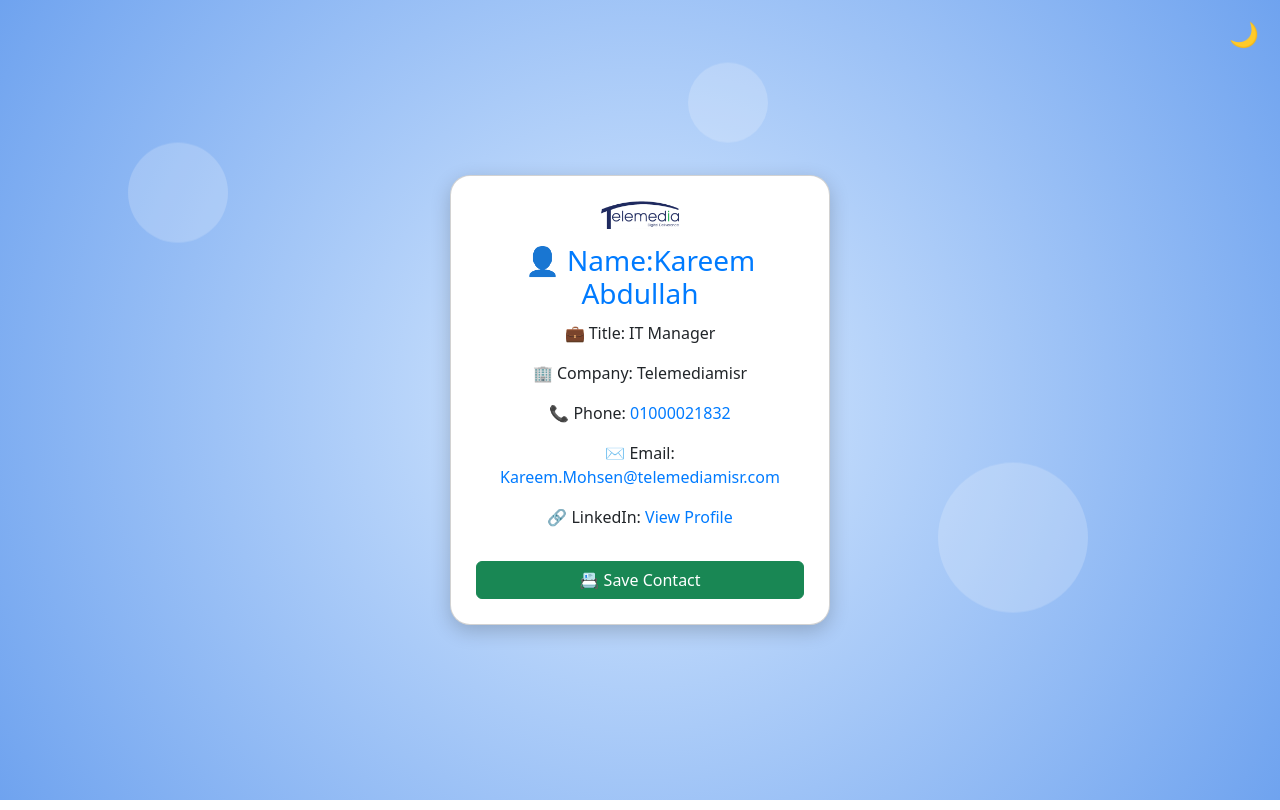
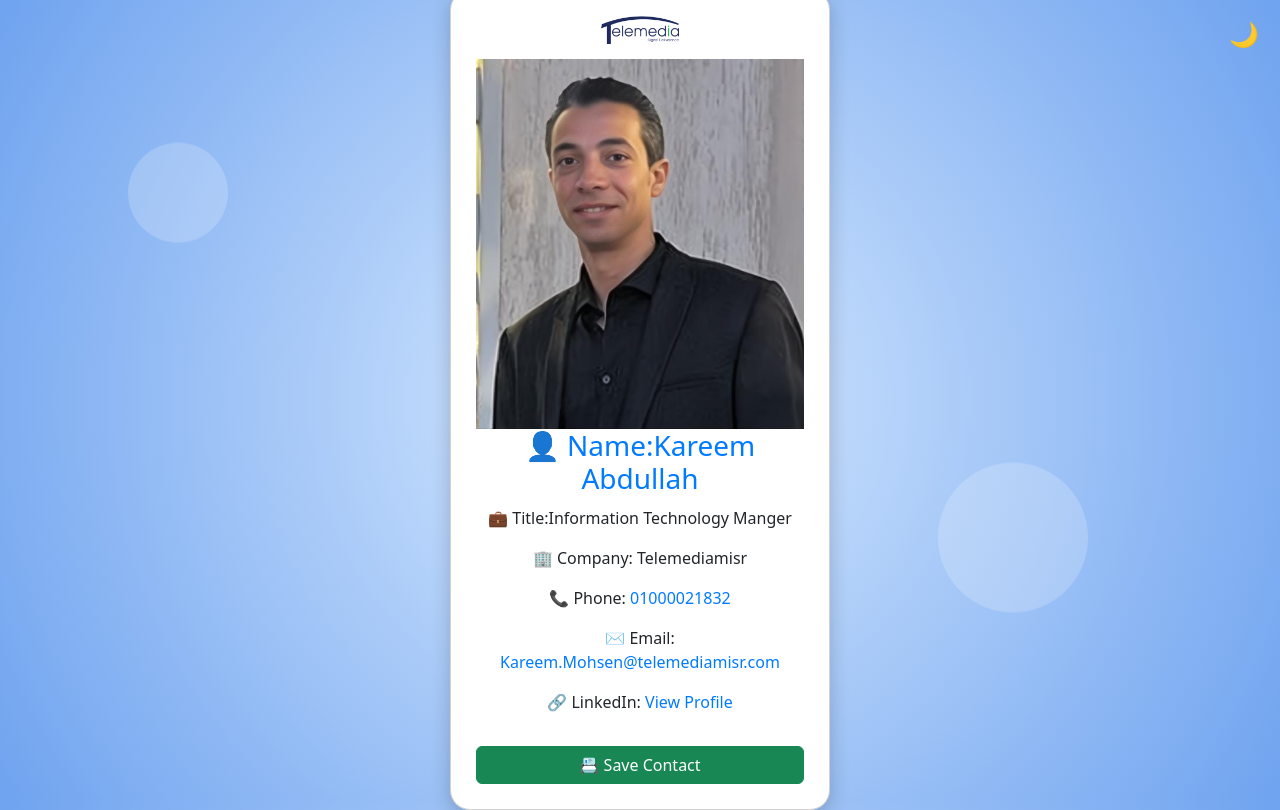
Before and after one commit to hazimbadr-Telemedia/QR-Gate-Project, a plain HTML site: page Kareem.html in a window 1280 px wide. Drawn offline with nearby package versions, Linux system fonts and the light colour scheme.

Commit message:
Update Kareem.html

```diff
--- a/Kareem.html
+++ b/Kareem.html
@@ -112,12 +112,12 @@
 </a>
 
     <!-- Profile Image -->
-  <!-- <img src="my-photo.png" alt="Hazem Badr" class="profile-photo"> -->
+ <img src="kareem.jpg" alt="Kareem Abdullah" class="profile-photo">
 
 
     <div class="info">
       <h3>👤 Name:Kareem Abdullah </h3>
-      <p>💼 Title: IT Manager</p>
+      <p>💼 Title:Information Technology Manger</p>
       <p>🏢 Company: Telemediamisr</p>
       <p>📞 Phone: <a href="tel:01000021832">01000021832</a></p>
       <p>✉️ Email: <a href="mailto:Kareem.Mohsen@telemediamisr.com">Kareem.Mohsen@telemediamisr.com</a></p>
```
